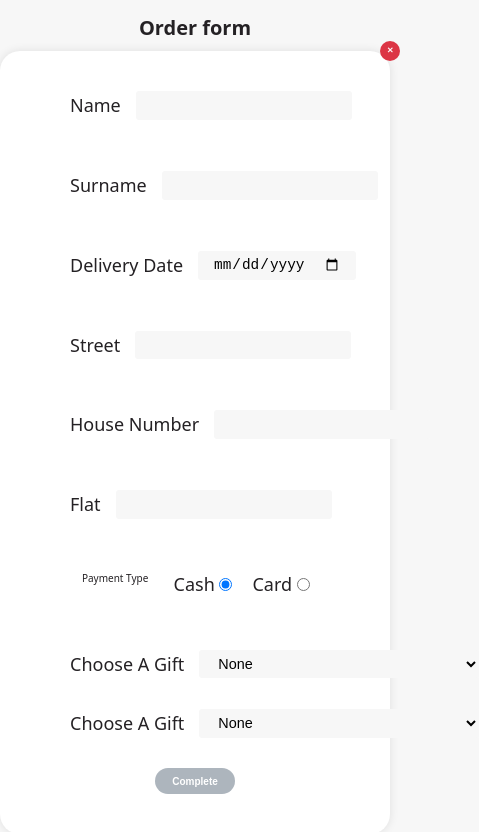
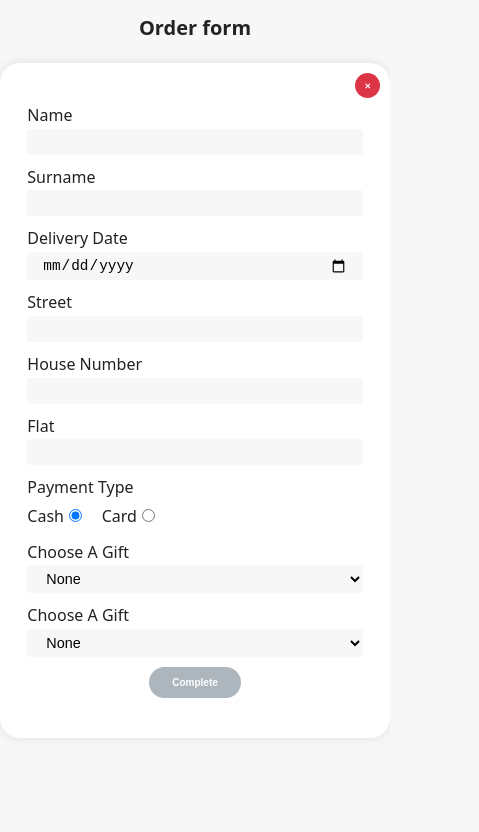
Before and after one commit to MShukrulloyev/book-shop-js, a plain HTML site: page confirm-order.html in a window 390 px wide. Shown: the whole page, 479 px wide, since content can reach past the window. Drawn offline with Linux system fonts and the light colour scheme; a web font is replaced by a local one.

Commit message:
feat: add responsive ui to confirm order

```diff
--- a/confirm-order.html
+++ b/confirm-order.html
@@ -15,11 +15,11 @@
         <h2>Order form</h2>
 
         <form class="white-card">
-            <button class="btn-circle btn-close">&#10005;</button>
+            <a href="index.html" class="btn-circle btn-close">&#10005;</a>
             <div>
                 <label for="name">Name</label>
                 <input type="text" id="name" name="name" minlength="4">
-                <div class="feedback">
+                <div class="feedback invalid-feedback">
                     The field is invalid (minimum 4 letters, no spaces)
                 </div>
             </div>
@@ -108,7 +108,7 @@
     <section class="configm-section complete-section d-none">
         <h2>Complete Order</h2>
         <div class="white-card">
-            <button class="btn-circle btn-close">&#10005;</button>
+            <a href="index.html" class="btn-circle btn-close">&#10005;</a>
 
             <h3>Congratulations! Order has been completed</h3>
 
--- a/css/form.css
+++ b/css/form.css
@@ -15,6 +15,7 @@ body {
 
 p,
 label {
+    font-size: 1rem;
     vertical-align: center;
 }
 
@@ -27,7 +28,8 @@ label {
     padding: 40px 70px;
     display: flex;
     flex-direction: column;
-    gap: 5px;
+    row-gap: 10px;
+    column-gap: 5px;
     border-radius: 20px;
     box-shadow: 0 0 10px rgba(0, 0, 0, 0.1);
 }
@@ -35,12 +37,12 @@ label {
 .feedback {
     grid-area: 2 / 2;
     font-size: 0.8rem;
-    visibility: hidden;
+    display: none;
 }
 
 .invalid-feedback {
     color: red;
-    visibility: visible;
+    display: black;
 }
 
 option {
@@ -54,6 +56,10 @@ form>div {
     column-gap: 15px;
 }
 
+form .btn-close {
+    min-width: 25px;
+}
+
 form>div *:first-child {
     text-align: right;
     white-space: nowrap;
@@ -62,6 +68,7 @@ form>div *:first-child {
 
 form>div input:not([type='radio'], [type='checkbox']),
 form>div select {
+    width: 100%;
     padding: 5px 15px;
     border: none;
     border-radius: 3px;
@@ -92,3 +99,40 @@ select:focus {
     text-align: right;
     color: var(--gold);
 }
+
+@media screen and (max-width: 768px) {
+    form>div {
+        grid-template-columns: 1fr;
+        gap: 0;
+    }
+
+    form>div .justify-content-center {
+        justify-content: left;
+    }
+
+    .feedback {
+        grid-area: auto;
+    }
+
+    form>div *:first-child {
+        text-align: left;
+    }
+
+    .white-card {
+        padding: 40px 10%;
+    }
+}
+
+@media screen and (max-width: 425px) {
+    .white-card {
+        min-width: 100%;
+        margin: 5% 0;
+        padding-inline: 7% !important;
+    }
+
+    form .btn-close {
+        transform: translate(0);
+        top: 10px;
+        right: 10px;
+    }
+}
--- a/css/style.css
+++ b/css/style.css
@@ -131,6 +131,9 @@ body:has(#modal.active) .overlay {
     background-color: var(--gold);
     font-weight: 500;
     transition: all .3s;
+    text-decoration: none;
+    display: grid;
+    place-items: center;
 }
 
 .btn-circle i {
@@ -166,6 +169,7 @@ body:has(#modal.active) .overlay {
     font-weight: bold;
     background-color: transparent;
     transition: all .3s;
+    text-decoration: none;
 }
 
 .btn.disabled {
```
